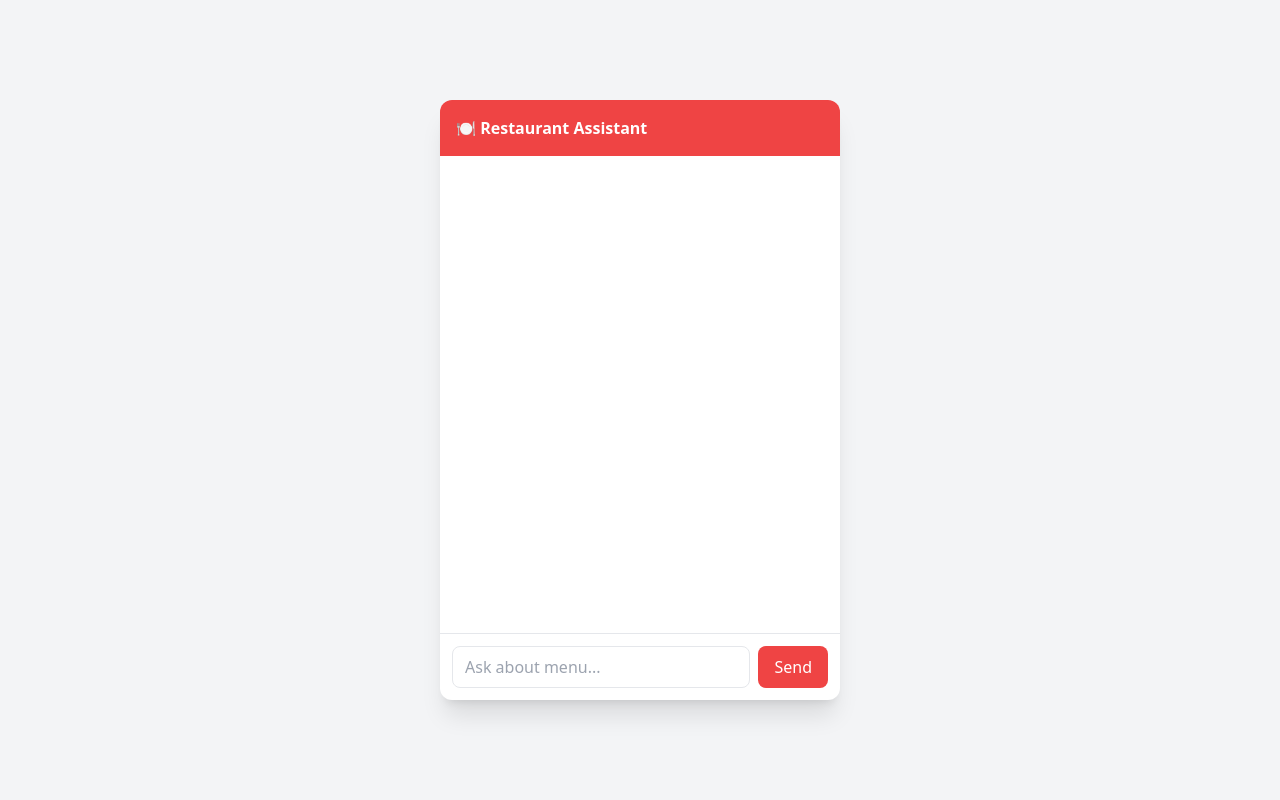
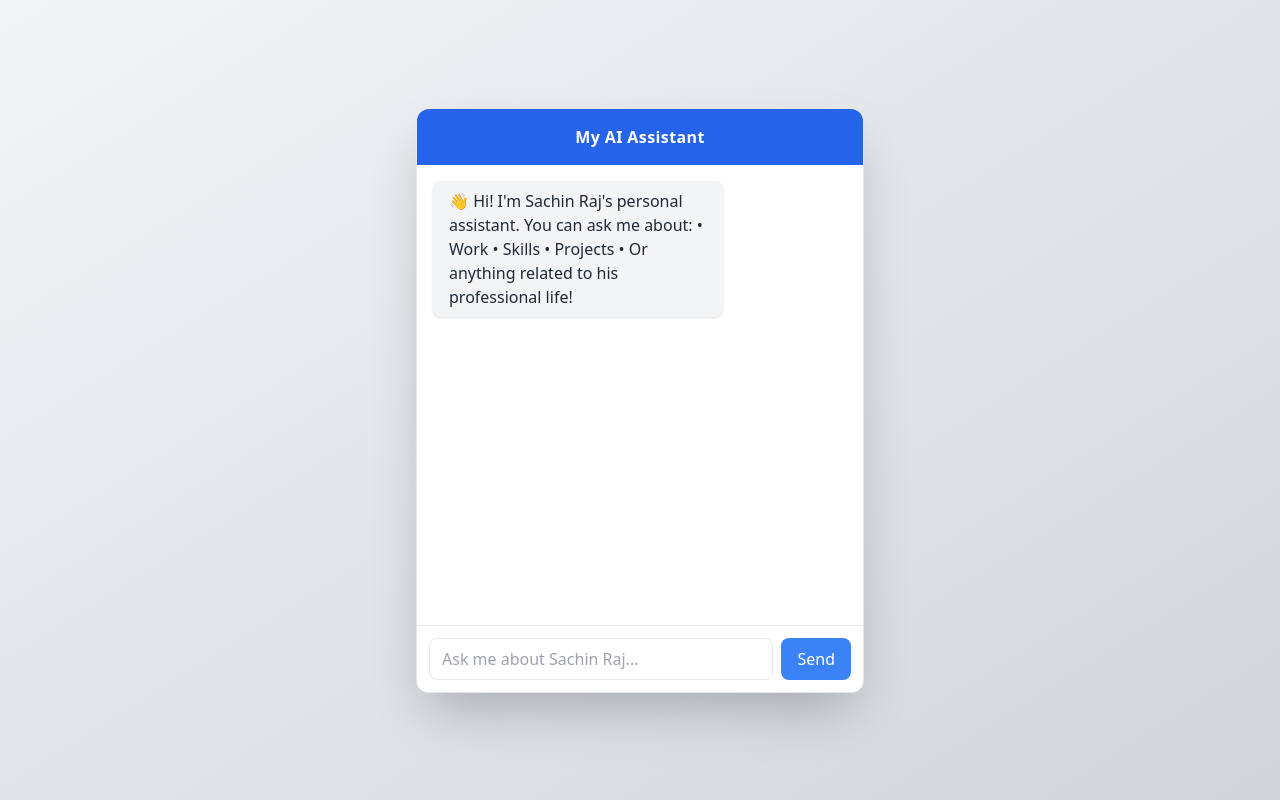
Before and after one commit to mrsraj/MERN-AI-Chat-UI, a React (Vite) app: page /chat in a window 1280 px wide. Built offline with nearby package versions, Linux system fonts and the light colour scheme.

Commit message:
modify and type indicator

```diff
--- a/src/pages/ChatPage.jsx
+++ b/src/pages/ChatPage.jsx
@@ -3,8 +3,14 @@ import api from "../api/chat.api";
 
 export default function RestaurantChatbot() {
 
+    const [isTyping, setIsTyping] = useState(false);
     const [message, setMessage] = useState("");
-    const [messages, setMessages] = useState([]);
+    const [messages, setMessages] = useState([
+        {
+            type: "bot",
+            text: "👋 Hi! I'm Sachin Raj's personal assistant.\n\nYou can ask me about:\n• Work\n• Skills\n• Projects\n• Or anything related to his professional life!"
+        }
+    ]);
 
     const chatRef = useRef(null);
 
@@ -14,11 +20,10 @@ export default function RestaurantChatbot() {
 
         const userMsg = { type: "user", text: message };
 
-        // safer state update
         setMessages(prev => [...prev, userMsg]);
-
+        setMessage("");
+        setIsTyping(true);
         try {
-
             const data = await api.fetchApi("/api/chat", {
                 method: "POST",
                 body: JSON.stringify({ message })
@@ -31,30 +36,32 @@ export default function RestaurantChatbot() {
         } catch (error) {
 
             setMessages(prev => [
-                ...prev, { type: "bot", text: "Server error. Please try again." }
+                ...prev,
+                { type: "bot", text: "Server error. Please try again." }
             ]);
 
         }
 
-        setMessage("");
+        setIsTyping(false);
     };
 
-    // auto scroll to bottom
+    // Auto scroll
     useEffect(() => {
         chatRef.current?.scrollIntoView({ behavior: "smooth" });
-    }, [messages]);
+    }, [messages, isTyping]);
 
     return (
+        <div className="h-screen w-full flex items-center justify-center bg-gradient-to-br from-gray-100 to-gray-300 p-2 sm:p-4">
 
-        <div className="h-screen flex items-center justify-center bg-gray-100">
+            <div className="w-full max-w-md bg-white border border-gray-200 shadow-2xl rounded-xl flex flex-col h-full sm:h-[585px]">
 
-            <div className="w-[400px] bg-white shadow-xl rounded-xl flex flex-col h-[600px]">
-
-                <div className="p-4 bg-red-500 text-white rounded-t-xl font-semibold">
-                    🍽 Restaurant Assistant
+                {/* Header */}
+                <div className="p-4 bg-blue-600 text-white rounded-t-xl font-semibold text-center tracking-wide">
+                    My AI Assistant
                 </div>
 
-                <div className="flex-1 p-4 overflow-y-auto scrollbar-hide">
+                {/* Chat Area */}
+                <div className="flex-1 p-3 sm:p-4 overflow-y-auto scrollbar-hide">
 
                     {messages.map((msg, index) => (
                         <div
@@ -62,9 +69,9 @@ export default function RestaurantChatbot() {
                             className={`mb-3 flex ${msg.type === "user" ? "justify-end" : "justify-start"}`}
                         >
                             <div
-                                className={`px-4 py-2 rounded-lg max-w-[70%] ${msg.type === "user"
-                                    ? "bg-blue-500 text-white"
-                                    : "bg-gray-200"
+                                className={`px-4 py-2 rounded-lg max-w-[80%] sm:max-w-[70%] text-sm sm:text-base shadow ${msg.type === "user"
+                                        ? "bg-blue-500 text-white"
+                                        : "bg-gray-100 text-gray-800"
                                     }`}
                             >
                                 {msg.text}
@@ -72,23 +79,34 @@ export default function RestaurantChatbot() {
                         </div>
                     ))}
 
+                    {/* Typing Indicator */}
+                    {isTyping && (
+                        <div className="mb-3 flex justify-start">
+                            <div className="px-4 py-2 rounded-lg bg-gray-200 flex items-center gap-1">
+                                <span className="w-2 h-2 bg-gray-500 rounded-full animate-bounce"></span>
+                                <span className="w-2 h-2 bg-gray-500 rounded-full animate-bounce [animation-delay:0.2s]"></span>
+                                <span className="w-2 h-2 bg-gray-500 rounded-full animate-bounce [animation-delay:0.4s]"></span>
+                            </div>
+                        </div>
+                    )}
+
                     <div ref={chatRef} />
-
                 </div>
 
+                {/* Input Area */}
                 <div className="p-3 border-t flex gap-2">
 
                     <input
                         value={message}
                         onChange={(e) => setMessage(e.target.value)}
                         onKeyDown={(e) => e.key === "Enter" && sendMessage()}
-                        placeholder="Ask about menu..."
-                        className="flex-1 border rounded-lg px-3 py-2"
+                        placeholder="Ask me about Sachin Raj..."
+                        className="flex-1 border rounded-lg px-3 py-2 text-sm sm:text-base placeholder-gray-400 focus:outline-none focus:ring-2 focus:ring-blue-400"
                     />
 
                     <button
                         onClick={sendMessage}
-                        className="bg-red-500 text-white px-4 rounded-lg"
+                        className="bg-blue-500 hover:bg-blue-600 active:scale-95 text-white px-4 py-2 rounded-lg text-sm sm:text-base transition duration-200"
                     >
                         Send
                     </button>
```
